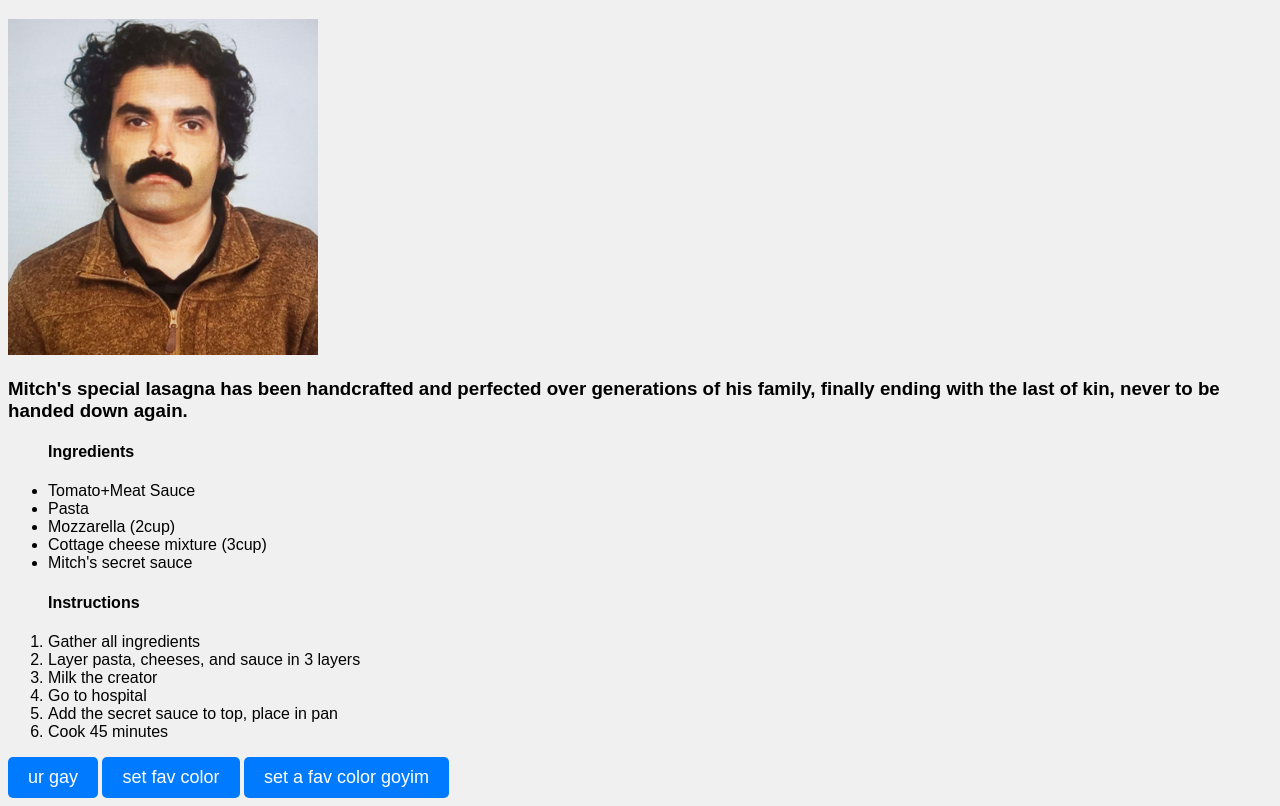
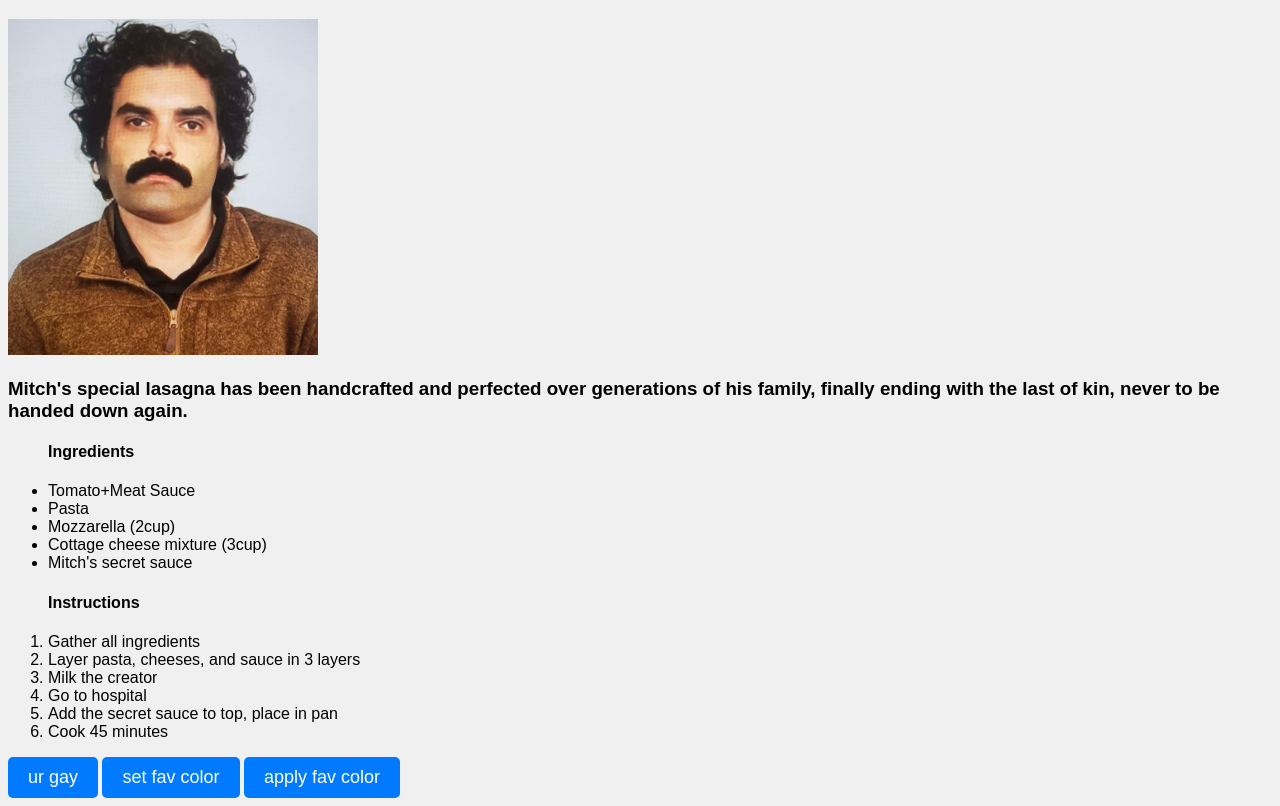
Before and after one commit to itsjii/jiispot, a plain HTML site: page recipes/lasagna.html in a window 1280 px wide. Shown: the part 61-867 px from the top of the page. Drawn offline with Linux system fonts and the light colour scheme.

Commit message:
text changes

```diff
--- a/recipes/lasagna.html
+++ b/recipes/lasagna.html
@@ -43,7 +43,7 @@
     </ol></p>
     <button onclick="changeBackgroundColor()">ur gay</button>
     <button onclick="setFavoriteColor()">set fav color</button>
-    <button onclick="useFavoriteColor()">set a fav color goyim</button>
+    <button onclick="useFavoriteColor()">apply fav color</button>
 
     <script>
         function changeBackgroundColor() {
```
